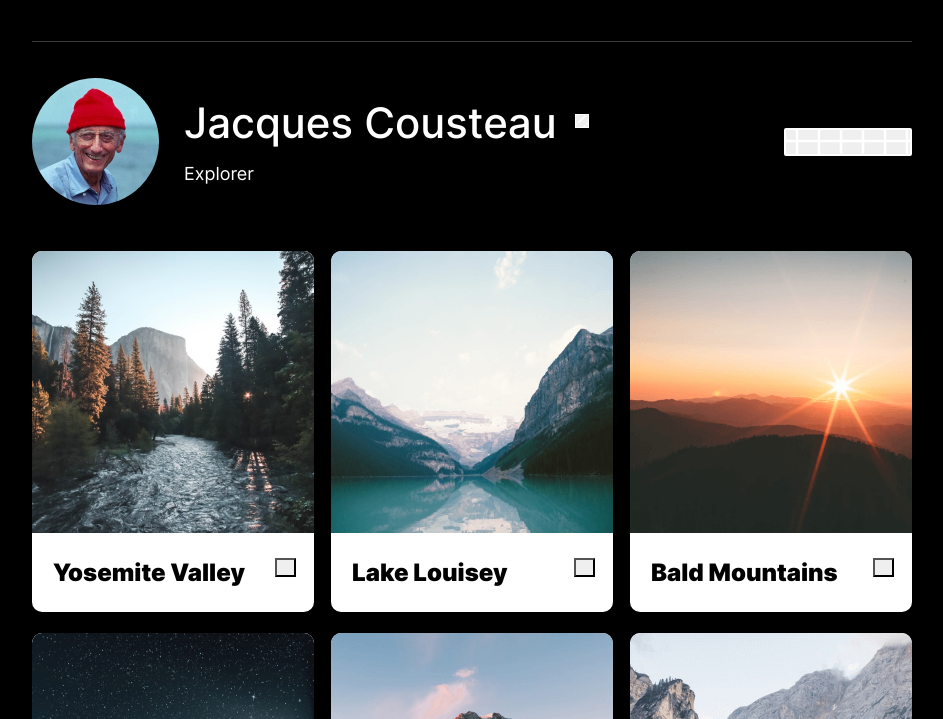
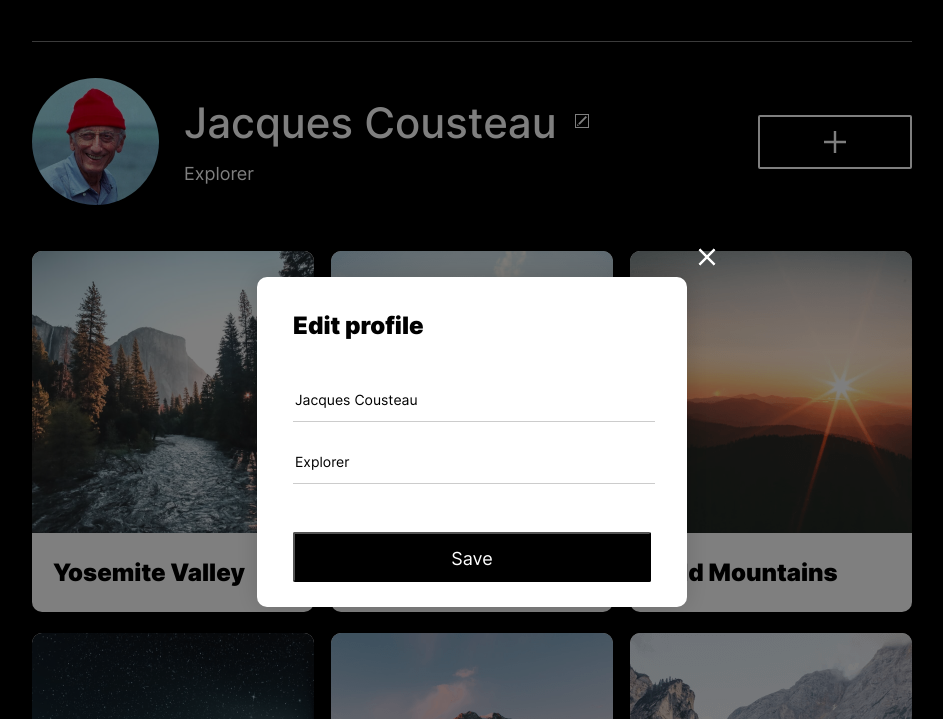
Before and after one commit to BarakBA/web_project_4, a plain HTML site: page index.html in a window 1280 px wide. Both pictures are taken after a click on the button 749 px from the left and 201 px from the top of the page. Shown: the part 81-800 px from the top of the page, without its empty margins (168-1111 px from the left). Drawn offline with Linux system fonts and the light colour scheme.

Commit message:
Add files via upload

```diff
--- a/blocks/card/__like-button/card__like-button.css
+++ b/blocks/card/__like-button/card__like-button.css
@@ -2,7 +2,12 @@
   width: 21px;
   height: 19px;
   background-image: url("../../../images/heart-hollow.svg");
+  background-color: rgba(0, 0, 0, 0);
+  background-repeat: no-repeat;
+  background-position: center;
   margin-right: 18px;
+  border: none;
+  cursor: pointer;
 }
 
 .card__like-button:hover{
--- /dev/null
+++ b/blocks/content/content.css
@@ -0,0 +1,6 @@
+.content{
+  width: 100%;
+  display: flex;
+  flex-direction: column;
+  align-items: center;
+}
--- a/blocks/edit-profile/__cancel-button/edit-profile__cancel-button.css
+++ b/blocks/edit-profile/__cancel-button/edit-profile__cancel-button.css
@@ -2,9 +2,14 @@
   width: 40px;
   height: 40px;
   align-self: flex-end;
-  margin: -80px -40px 0 0;
+  margin: -40px -40px 0 0;
   transform: rotate(45deg);
   background-image: url(../../../images/plus.svg);
+  background-color: rgba(0, 0, 0, 0);
+  background-repeat: no-repeat;
+  background-position: center;
+  border: none;
+  cursor: pointer;
 }
 
 .edit-profile__cancel-button:hover{
@@ -13,6 +18,8 @@
 
 @media screen and (max-width: 580px){
   .edit-profile__cancel-button{
-    margin: -80px 0 0 0;
+    width: 26px;
+    height: 26px;
+    margin: -40px 0 0 0;
   }
 }
--- /dev/null
+++ b/blocks/edit-profile/__form/edit-profile__form.css
@@ -0,0 +1,9 @@
+.edit-profile__form{
+  margin: 50px 0 0 36px;
+}
+
+@media screen and (max-width: 580px){
+  .edit-profile__form{
+      margin: 76px 0 0 22px;
+  }
+}
--- a/blocks/edit-profile/__input/edit-profile__input.css
+++ b/blocks/edit-profile/__input/edit-profile__input.css
@@ -6,12 +6,16 @@
   line-height: 17px;
   border: none;
   border-bottom: 1px solid rgba(0, 0, 0, .2);
-  margin: 0;
+  margin: 0 0 30px 0;
   padding-bottom: 13px;
 }
 
+.edit-profile__input:last-of-type{
+  margin: 0;
+}
+
 @media screen and (max-width: 580px){
-  .edit-profile__name{
+  .edit-profile__input{
       width: 238px;
   }
 }
--- a/blocks/edit-profile/__save-button/edit-profile__save-button.css
+++ b/blocks/edit-profile/__save-button/edit-profile__save-button.css
@@ -11,7 +11,8 @@
   text-align: center;
   color: #fff;
   padding: 0;
-  margin: 0;
+  margin: 48px 0 0 0;
+  cursor: pointer;
 }
 
 .edit-profile__save-button:hover{
@@ -24,5 +25,6 @@
     height: 46px;
     font-size: 14px;
     line-height: 46px;
+    margin: 46px 0 0 0;
   }
 }
--- a/blocks/edit-profile/__text/edit-profile__text.css
+++ b/blocks/edit-profile/__text/edit-profile__text.css
@@ -5,7 +5,7 @@
   font-size: 24px;
   line-height: 29px;
   color: #000000;
-  margin: 0;
+  margin: 34px 0 0 36px;
 }
 
 @media screen and (max-width: 580px){
@@ -13,5 +13,6 @@
     width: 238px;
     font-size: 18px;
     line-height: 22px;
+    margin: 25px 0 0 22px;
   }
 }
--- a/blocks/edit-profile/edit-profile.css
+++ b/blocks/edit-profile/edit-profile.css
@@ -1,5 +1,6 @@
 /*@import url(__cancel-button/edit-profile__cancel-button.css);
 @import url(__text/edit-profile__text.css);
+@import url(__form/edit-profile__form.css);
 @import url(__name/edit-profile__input.css);
 @import url(__save-button/edit-profile__save-button.css);*/
 
@@ -11,9 +12,6 @@
 
   display: flex;
   flex-direction: column;
-  align-items: center;
-  justify-content: space-evenly;
-  opacity: 1;
   background: #FFFFFF;
   box-shadow: 0px 0px 25px rgba(0, 0, 0, 0.15);
   border-radius: 10px;
--- a/blocks/footer/footer.css
+++ b/blocks/footer/footer.css
@@ -7,6 +7,7 @@
 
 @media screen and (max-width:580px){
   .footer{
-    margin: 50px 0 36px;
+    max-width: 320px;
+    margin: 50px 0 36px 19px;
   }
 }
--- a/blocks/overlay/overlay.css
+++ b/blocks/overlay/overlay.css
@@ -2,11 +2,8 @@
   display: none;
   position: fixed;
   width: 100%;
-  max-width: 880px;
   height: 100%;
   align-items: center;
   justify-content: center;
-
-  background: #000000;
-  opacity: 0.5;
+  background: rgba(0, 0, 0, .5);
 }
--- a/blocks/profile/__about/profile__about.css
+++ b/blocks/profile/__about/profile__about.css
@@ -6,6 +6,9 @@
   color: #FFF;
   margin: 0;
   padding: 16px 0 0 0;
+  text-overflow: ellipsis;
+  white-space: nowrap;
+  overflow: hidden;
 }
 
 @media screen and (max-width:580px){
--- a/blocks/profile/__edit-button/profile__edit-button.css
+++ b/blocks/profile/__edit-button/profile__edit-button.css
@@ -5,6 +5,10 @@
   border: 1px solid #FFF;
   margin-top: 15px;
   background-image: url(../../../images/pencil.svg);
+  background-color: rgba(0, 0, 0, 0);
+  background-repeat: no-repeat;
+  background-position: center;
+  cursor: pointer;
 }
 
 .profile__edit-button:hover{
--- a/blocks/profile/__name/profile__name.css
+++ b/blocks/profile/__name/profile__name.css
@@ -6,6 +6,9 @@
   color: #FFF;
   margin: 0;
   padding: 0 18px 0 0;
+  text-overflow: ellipsis;
+  white-space: nowrap;
+  overflow: hidden;
 }
 
 
--- a/blocks/profile/__plus-button/profile__plus-button.css
+++ b/blocks/profile/__plus-button/profile__plus-button.css
@@ -2,10 +2,14 @@
   width: 22px;
   height: 22px;
   border: 2px solid #FFF;
-  padding: 12px 62px;
+  padding: 25px 75px;
   margin: 0 0 0 auto;
   border-radius: 2px;
   background-image: url(../../../images/plus.svg);
+  background-color: rgba(0, 0, 0, 0);
+  background-repeat: no-repeat;
+  background-position: center;
+  cursor: pointer;
 }
 
 .profile__plus-button:hover{
--- a/index.html
+++ b/index.html
@@ -15,12 +15,12 @@
     <img class="header__logo" src="./images/logo.svg" alt="around the u.s">
   </header>
 
-  <main>
+  <main class="content">
     <section class="overlay">
       <div class="edit-profile">
         <button class="edit-profile__cancel-button" type="button"></button>
         <h2 class="edit-profile__text">Edit profile</h2>
-        <form>
+        <form class="edit-profile__form">
           <input class="edit-profile__input" name="user-name" type="text" placeholder="Name">
           <input class="edit-profile__input" name="user-about" type="text" placeholder="About me">
           <button class="edit-profile__save-button" type="submit">Save</button>
--- a/pages/index.css
+++ b/pages/index.css
@@ -9,11 +9,13 @@
 
 @import url(../blocks/header/__logo/header__logo.css);
 
+@import url(../blocks/content/content.css);
 
 @import url(../blocks/edit-profile/edit-profile.css);
 
 @import url(../blocks/edit-profile/__cancel-button/edit-profile__cancel-button.css);
 @import url(../blocks/edit-profile/__text/edit-profile__text.css);
+@import url(../blocks/edit-profile/__form/edit-profile__form.css);
 @import url(../blocks/edit-profile/__input/edit-profile__input.css);
 @import url(../blocks/edit-profile/__save-button/edit-profile__save-button.css);
 
--- a/script.js
+++ b/script.js
@@ -1,9 +1,9 @@
 
-let name = document.querySelector('[name="user-name"]');
-let about = document.querySelector('[name="user-about"]');
+let name = document.querySelector(".profile__name");
+let about = document.querySelector(".profile__about");
 
-let editName = document.querySelector(".edit-profile__name");
-let editAbout = document.querySelector(".edit-profile__about");
+let editName = document.querySelector('[name="user-name"]');
+let editAbout = document.querySelector('[name="user-about"]');
 
 let overlay = document.querySelector(".overlay");
 
@@ -26,7 +26,6 @@ function saveClick() {
 }
 
 function cancelClick() {
-  editProfile.classList.remove("edit-profile_show");
   overlay.classList.remove("overlay_show");
 }
 
```
